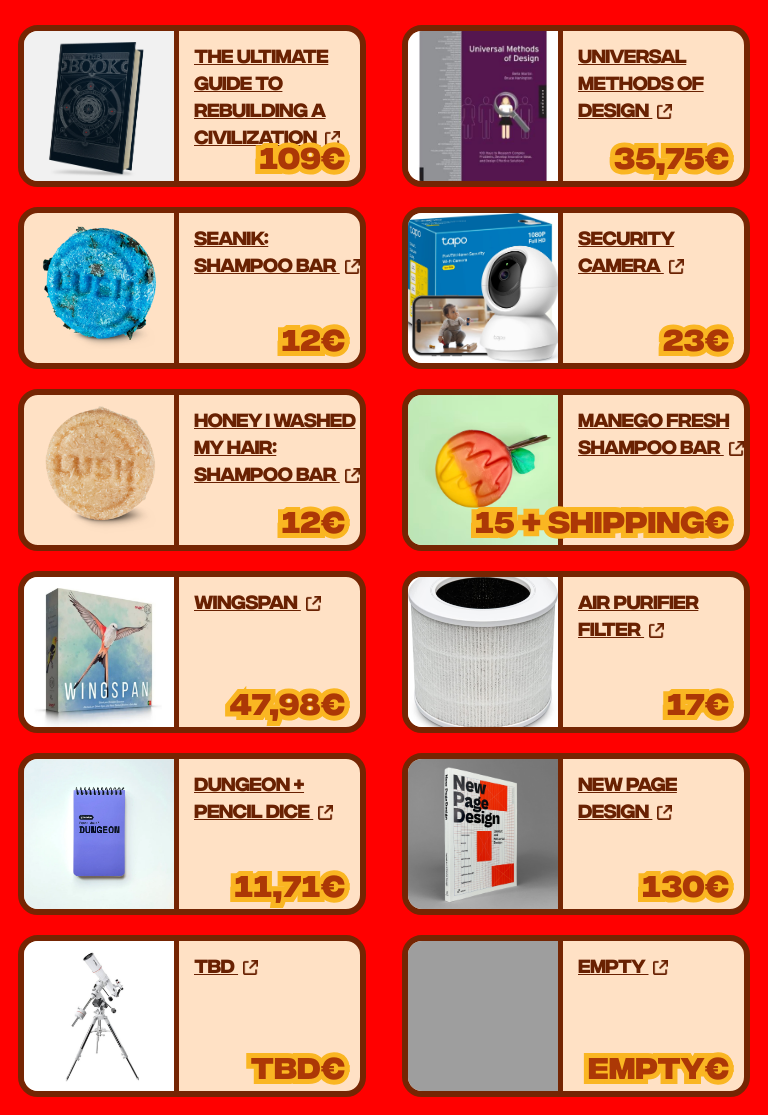
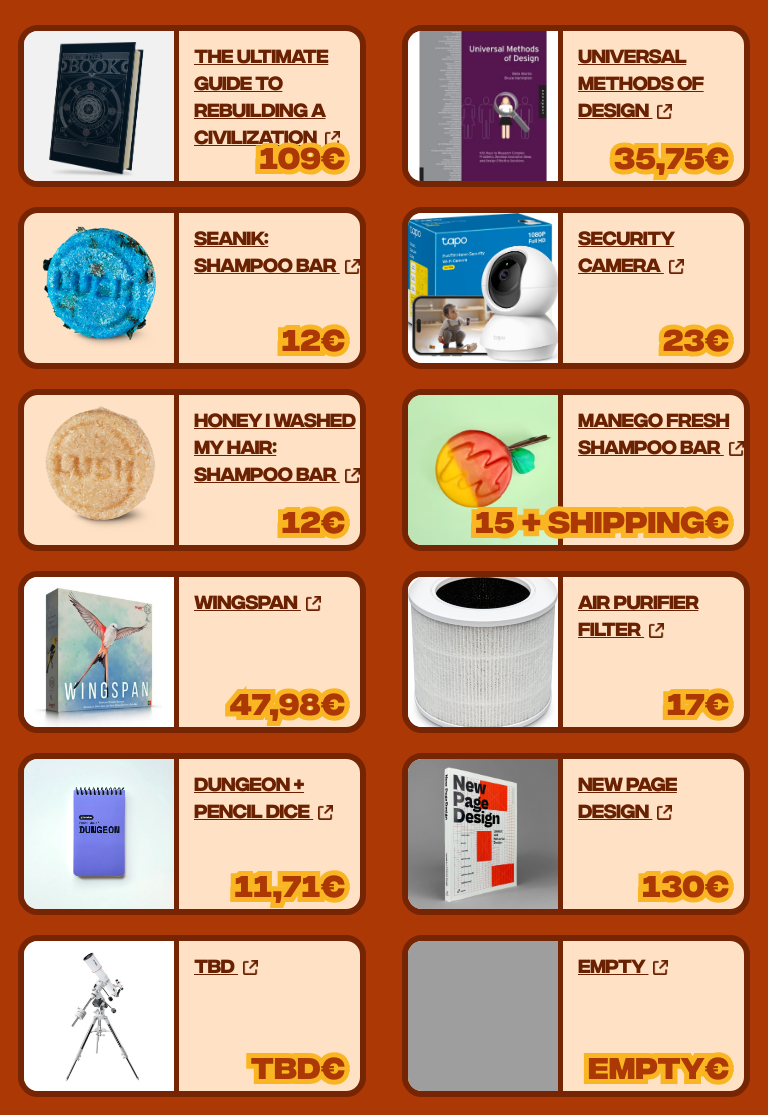
Before and after one commit to guilherme-vm/wishlist, a PHP site: page / in a window 768 px wide. Shown: the part 135-1250 px from the top of the page. Run offline with PHP 8.4, Linux system fonts and the light colour scheme; grey boxes are pictures that could not be loaded.

Commit message:
Update style.css

```diff
--- a/style.css
+++ b/style.css
@@ -193,11 +193,8 @@ a:hover {
 
 
 
-@media screen and (max-width: 818px) and (min-width: 600px)  {
+@media screen and (max-width: 900px) and (min-width: 600px)  {
 
-    body {
-background-color:red;
-    }
 
     h1{
             font-size: 30px;}
```
